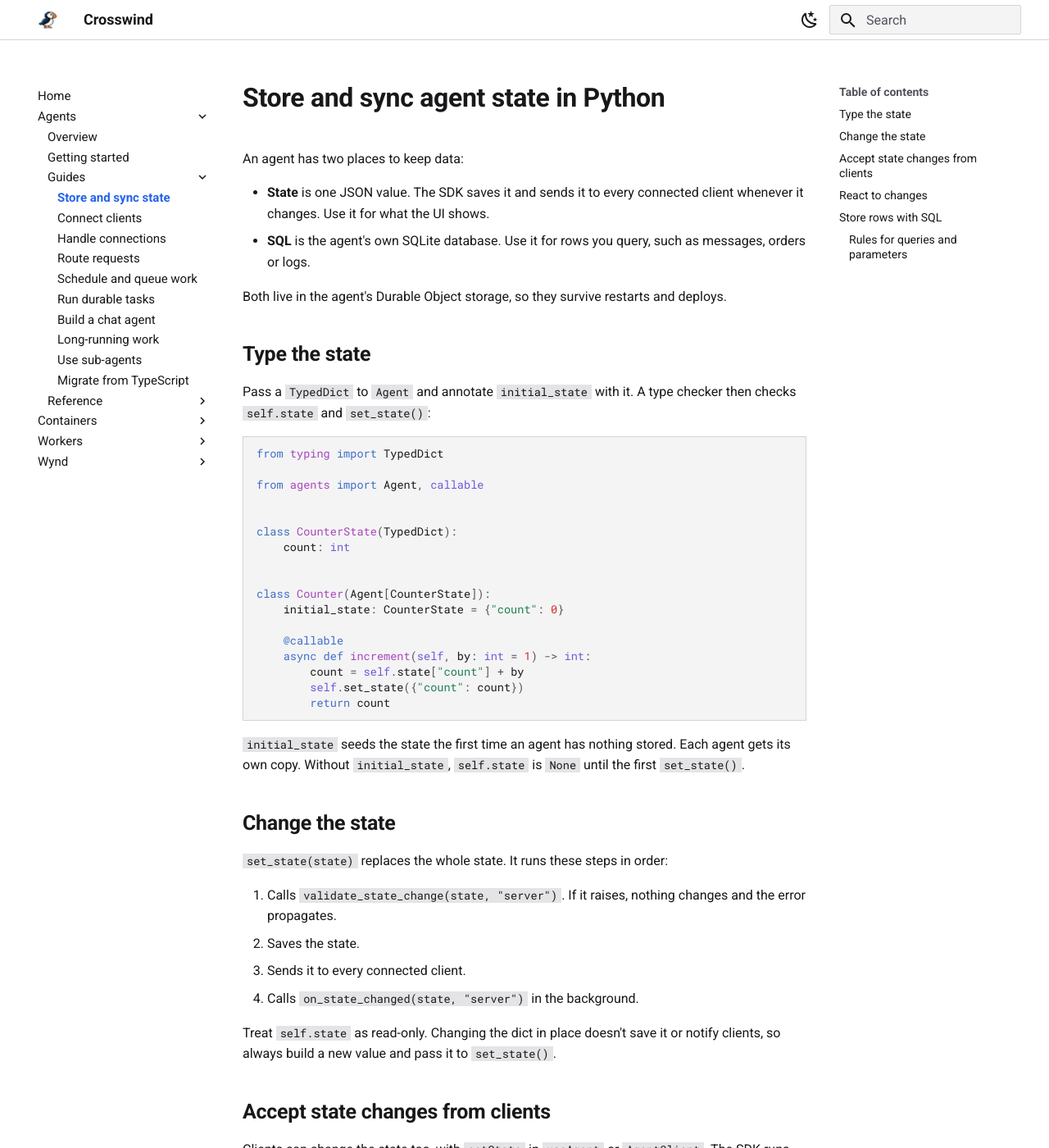
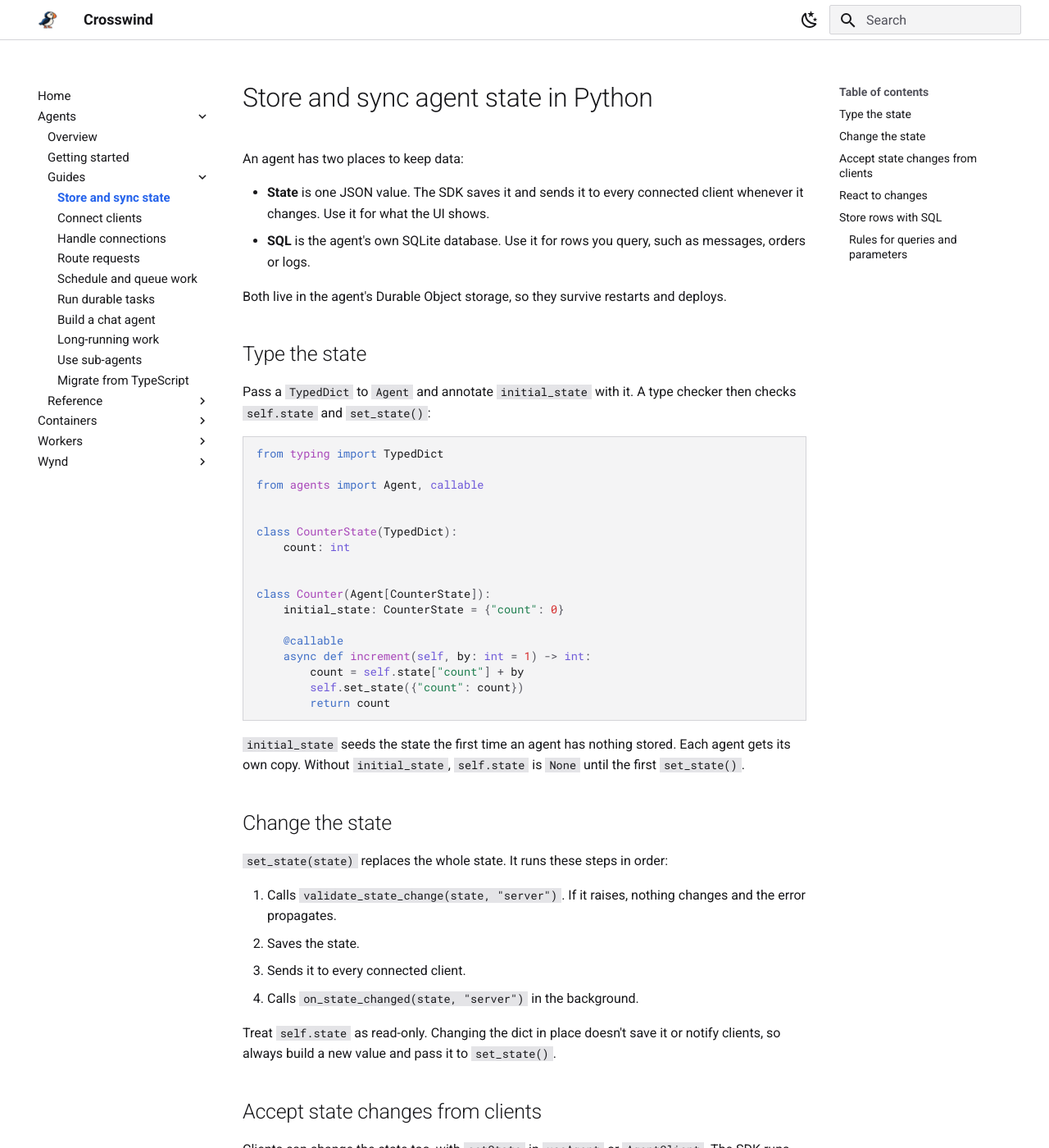
Before and after one commit to justanotherbyte/cf-agents, an MkDocs documentation site: the page built from docs/docs/agents/state.md, in a window 1280 px wide and 1400 px high. Shown: the whole window at 82% size. Built offline with MkDocs 1.6.1 and Material for MkDocs 9.7.7, drawn with Linux system fonts in a browser that asks for light colours.

Commit message:
Use Material's default heading weights
Co-Authored-By: Claude Opus 5.5 <noreply@anthropic.com>

```diff
--- a/docs/docs/stylesheets/theme.css
+++ b/docs/docs/stylesheets/theme.css
@@ -82,21 +82,12 @@ body {
   background-color: var(--cw-surface);
 }
 
-/* Headings: set apart by size, light weights */
+/* Headings: Material's default weights */
 .md-typeset :is(h1, h2, h3) {
   color: var(--cw-text);
 }
 
-.md-typeset h1 {
-  font-weight: 700;
-}
-
-.md-typeset h2 {
-  font-weight: 600;
-}
-
 .md-typeset h3 {
-  font-weight: 400;
   text-decoration: underline;
   text-underline-offset: 0.2em;
 }
```
